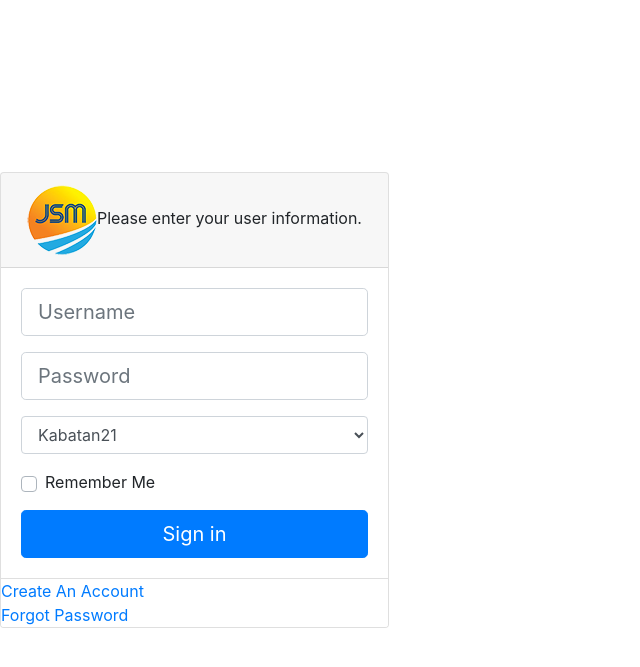
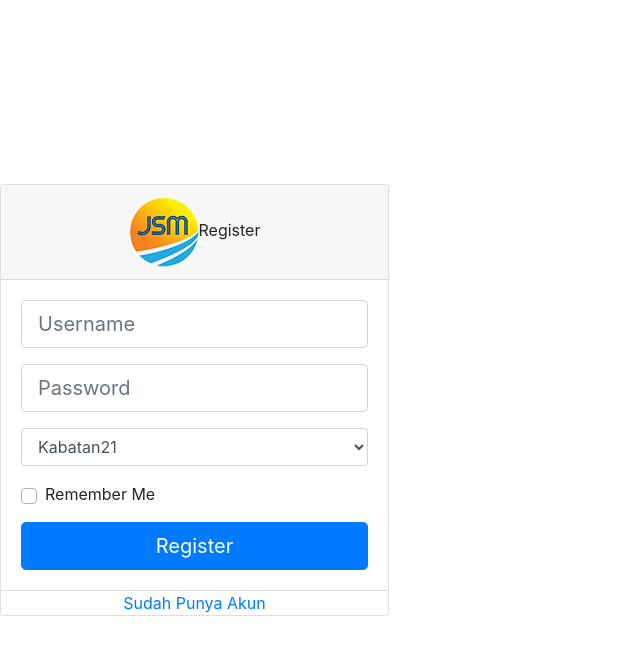
Before and after one commit to salsanaliafthin/web_pengadaan, a CodeIgniter app: page /web_pengadaan/index.php/Register in a window 1280 px wide. Shown: the top 667 px of the page, without its empty margins (0-640 px from the left). Run offline with CodeIgniter, Linux system fonts and the light colour scheme; some libraries are stand-ins or nearby versions.

Commit message:
link reg log
link register login

```diff
--- a/application/views/register.php
+++ b/application/views/register.php
@@ -5,7 +5,7 @@
     <!-- Required meta tags -->
     <meta charset="utf-8">
     <meta name="viewport" content="width=device-width, initial-scale=1, shrink-to-fit=no">
-    <title>Login</title>
+    <title>Register</title>
     <!-- Bootstrap CSS -->
     <link rel="stylesheet" href="<?php echo base_url('assets');?>/assets/vendor/bootstrap/css/bootstrap.min.css">
     <link href="<?php echo base_url('assets');?>/assets/vendor/fonts/circular-std/style.css" rel="stylesheet">
@@ -34,7 +34,7 @@
     <!-- ============================================================== -->
     <div class="splash-container">
         <div class="card ">
-            <div class="card-header text-center"><a href="/index.html"><img class="logo-img" src="<?php echo base_url('assets/');?>/assets/images/logo.png" alt="logo"></a><span class="splash-description">Please enter your user information.</span></div>
+            <div class="card-header text-center"><a href="/index.html"><img class="logo-img" src="<?php echo base_url('assets/');?>/assets/images/logo.png" alt="logo"></a><span class="splash-description">Register</span></div>
             <div class="card-body">
                 <form>
                     <div class="form-group">
@@ -56,15 +56,16 @@
                             <input class="custom-control-input" type="checkbox"><span class="custom-control-label">Remember Me</span>
                         </label>
                     </div>
-                    <button type="submit" class="btn btn-primary btn-lg btn-block">Sign in</button>
+                    <button type="submit" class="btn btn-primary btn-lg btn-block">Register</button>
                 </form>
             </div>
-            <div class="card-footer bg-white p-0  ">
+            <div class="card-footer bg-white p-0 text-center  ">
+                <!--<div class="card-footer-item card-footer-item-bordered">
+                    <a href="#" class="footer-link">Create An Account</a></div>-->
                 <div class="card-footer-item card-footer-item-bordered">
-                    <a href="#" class="footer-link">Create An Account</a></div>
-                <div class="card-footer-item card-footer-item-bordered">
-                    <a href="#" class="footer-link">Forgot Password</a>
+                    <a href="<?php echo site_url('Login');?>" class="footer-link">Sudah Punya Akun</a>
                 </div>
+
             </div>
         </div>
     </div>
```
Also changed, not shown: application/views/login.php (+5 -6 lines).
